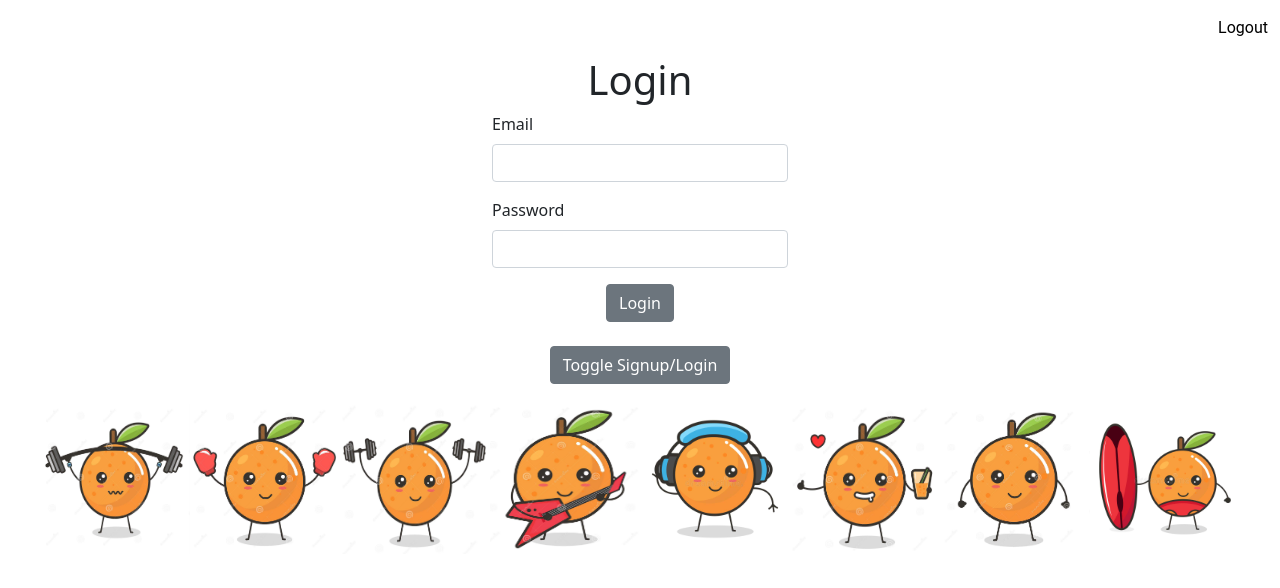
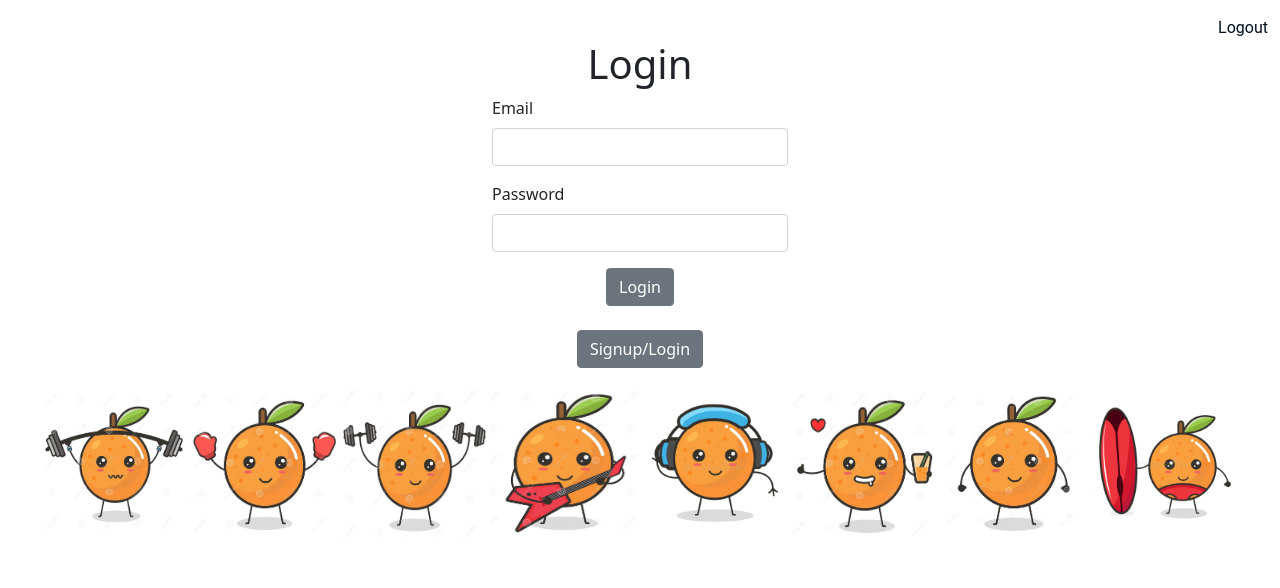
Before and after one commit to TaniaOlivas/i8that-client, a React (Create React App) app: page /users in a window 1280 px wide. Shown: the top 588 px of the page. Built offline with nearby package versions, Linux system fonts and the light colour scheme.

Commit message:
Added styling to NavBar

```diff
--- a/src/App.css
+++ b/src/App.css
@@ -2,7 +2,7 @@
 .header {
   margin-top: 0px !important;
   text-align: center;
-  background-color: white;
+  background: transparent;
   color: #28446d;
 }
 
@@ -29,7 +29,7 @@ header button {
 }
 
 .secondHeader {
-  background-color: #f99f3e;
+  background: transparent;
 }
 
 /*  Body  */
@@ -56,5 +56,6 @@ body {
 
 .nav-link{
     font-family: 'Roboto', sans-serif;
-    color: black !important;
+    color: #01111f !important;
+    padding: 0
   }
--- a/src/components/MainPage.jsx
+++ b/src/components/MainPage.jsx
@@ -8,11 +8,12 @@ const MainPage = (props) => {
   return (
     <div>
       <header className="secondHeader">
-        <Navbar>
-          <Nav>
+        <Navbar style={{paddingTop: 0}}>
+          <Nav navbar className='ms-auto' style={{textAlign: 'right'}}>
             <NavItem>
-              <NavLink to="/FoodIndex">Log your Food!</NavLink>
-              <NavLink to="/users">Admin Only</NavLink>
+              <NavLink style={{ textDecoration: 'none', color: 'black' }} to="/users">Admin Only</NavLink>
+              <br />
+              <NavLink style={{ textDecoration: 'none', color: 'black' }} to="/FoodIndex">Log your Food  </NavLink>
             </NavItem>
           </Nav>
         </Navbar>
--- a/src/components/Navbar.jsx
+++ b/src/components/Navbar.jsx
@@ -16,10 +16,10 @@ const Header = (props) => {
   return (
     <div>
       <header>
-        <Navbar color="faded" className="header">
+        <Navbar color="faded" className="header" style={{paddingBottom: 0}}>
           <Nav navbar className='ms-auto'>
             <NavItem>
-              <NavLink onClick={props.clearToken}>Logout</NavLink>
+              <NavLink style={{paddingBottom: 0}} onClick={props.clearToken}>Logout</NavLink>
             </NavItem>
             {/* <Dropdown nav>
               <DropdownToggle caret nav></DropdownToggle>
--- a/src/components/auth/Auth.jsx
+++ b/src/components/auth/Auth.jsx
@@ -27,7 +27,7 @@ const Auth = (props) => {
       )}
       <br />
       <div style={{textAlign: 'center'}}>
-      <Button onClick={handleToggle}>Toggle Signup/Login</Button>
+      <Button onClick={handleToggle}>Signup/Login</Button>
       </div>
     </div>
   );
```
